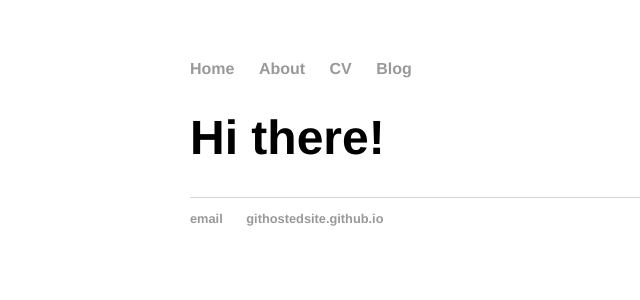
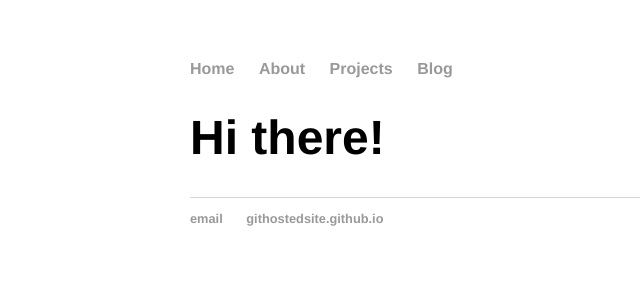
Before and after one commit to githostedsite/githostedsite.github.io, a Jekyll site: the page built from index.html, in a window 1280 px wide. Shown: the top 300 px of the page, without its empty margins (2-642 px from the left). Built offline with Jekyll 4.4.1, drawn with Linux system fonts in a browser that asks for light colours.

Commit message:
Update default.html

```diff
--- a/_layouts/default.html
+++ b/_layouts/default.html
@@ -25,8 +25,8 @@
 		<nav>
     		<ul>
         		<li><a href="/">Home</a></li>
-	        	<li><a href="/about">About</a></li>
-        		<li><a href="/cv">CV</a></li>
+	        	<li><a href="/About">About</a></li>
+        		<li><a href="/Projects">Projects</a></li>
         		<li><a href="/blog">Blog</a></li>
     		</ul>
 		</nav>
```
